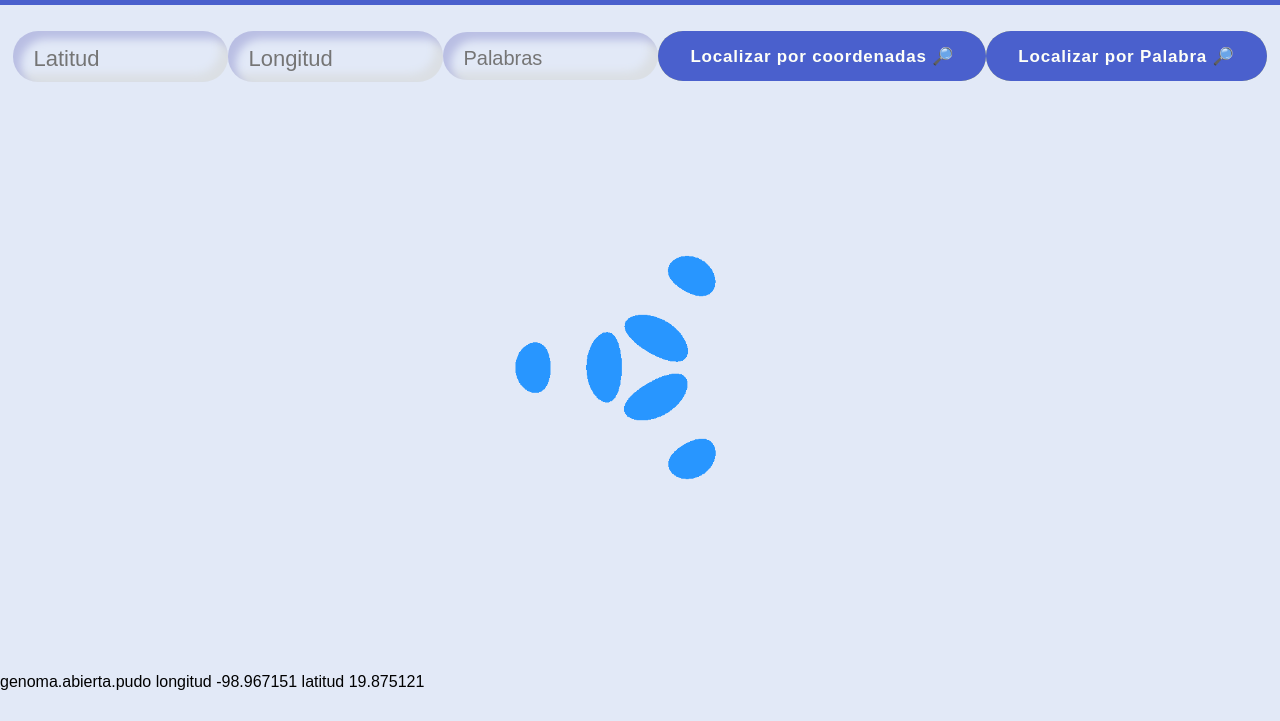
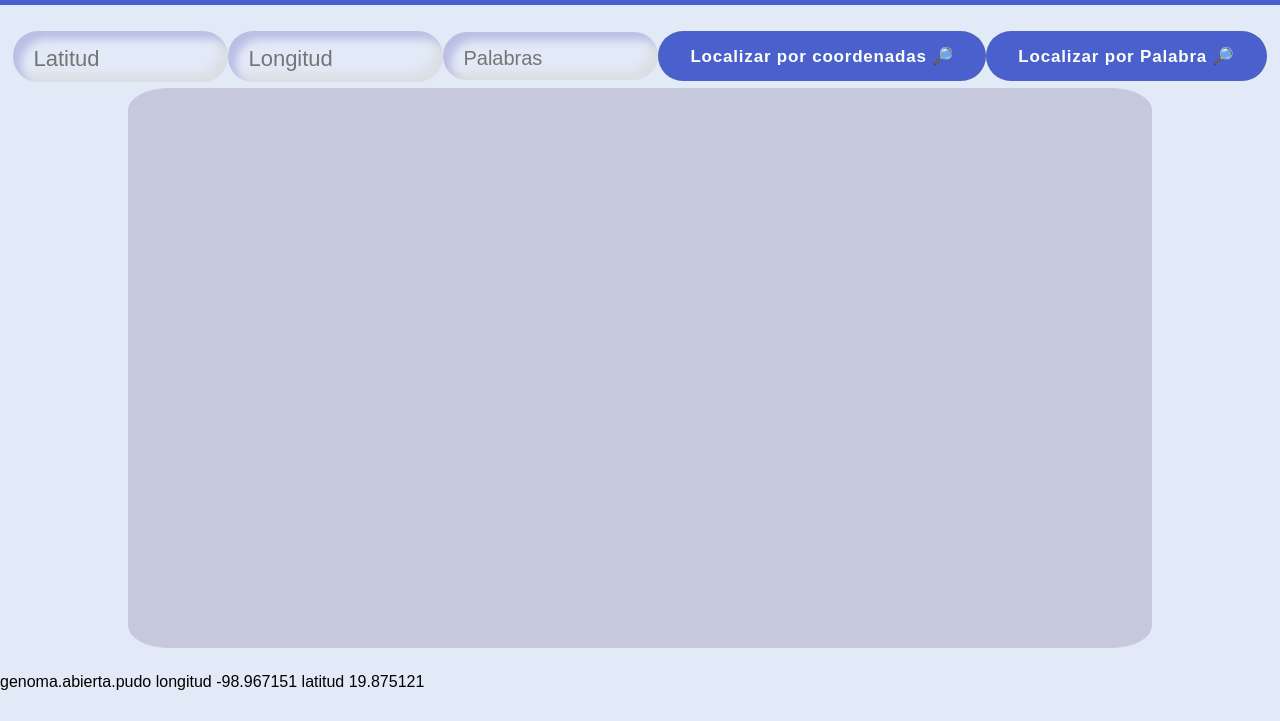
Before and after one commit to DelionM/Maps, a plain HTML site: page index.html in a window 1280 px wide. Shown: the part 79-800 px from the top of the page. Drawn offline with Linux system fonts and the light colour scheme; some packages are replaced by stand-ins of ours; a script that the page names is missing.

Commit message:
Update styles.css

```diff
--- a/styles.css
+++ b/styles.css
@@ -82,8 +82,6 @@ nav h1 {
 
 /* 989898989899899999999999999999999888*/
 
-
-
 #busca, #busca2 {
   outline: none;
   cursor: pointer;
@@ -141,9 +139,7 @@ nav h1 {
   transform: translate3d(100%, 0, 0);
 }
 
-
 /* estilos para botones 👆👆👆👆👆👆👆👆👆👆👆👆👆👆👆👆👆v👆👆👆👆👆👆👆👆👆👆👆 */
-
 
 #map {
   height: 70vh;
@@ -151,15 +147,12 @@ nav h1 {
   margin: 10%;
   margin-top: 6px;
   margin-bottom: 2%;
-  /* background-color: #9ba6f3; */
-  background:url(img/espera.webp);
+  background-color: #c6c8dc;
   background-size: 30%;
   background-position: center;
   background-repeat: no-repeat;
   border-radius: 4%;
 }
-
-
 /* Responsivo  */
 
 @media only screen and (max-width: 768px) {
@@ -194,8 +187,5 @@ nav h1 {
   #map {
     height: 45vh;
     background-size: 80%;
-
   }
-
-
 }
```
